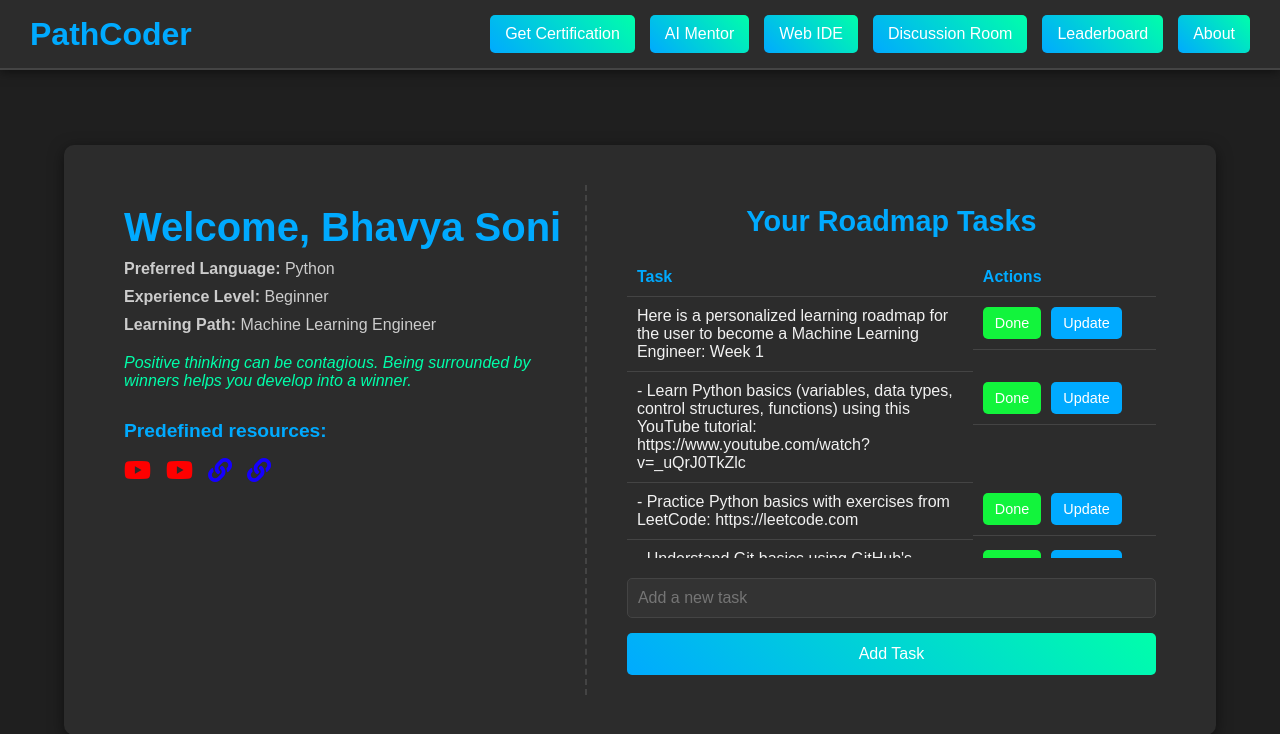
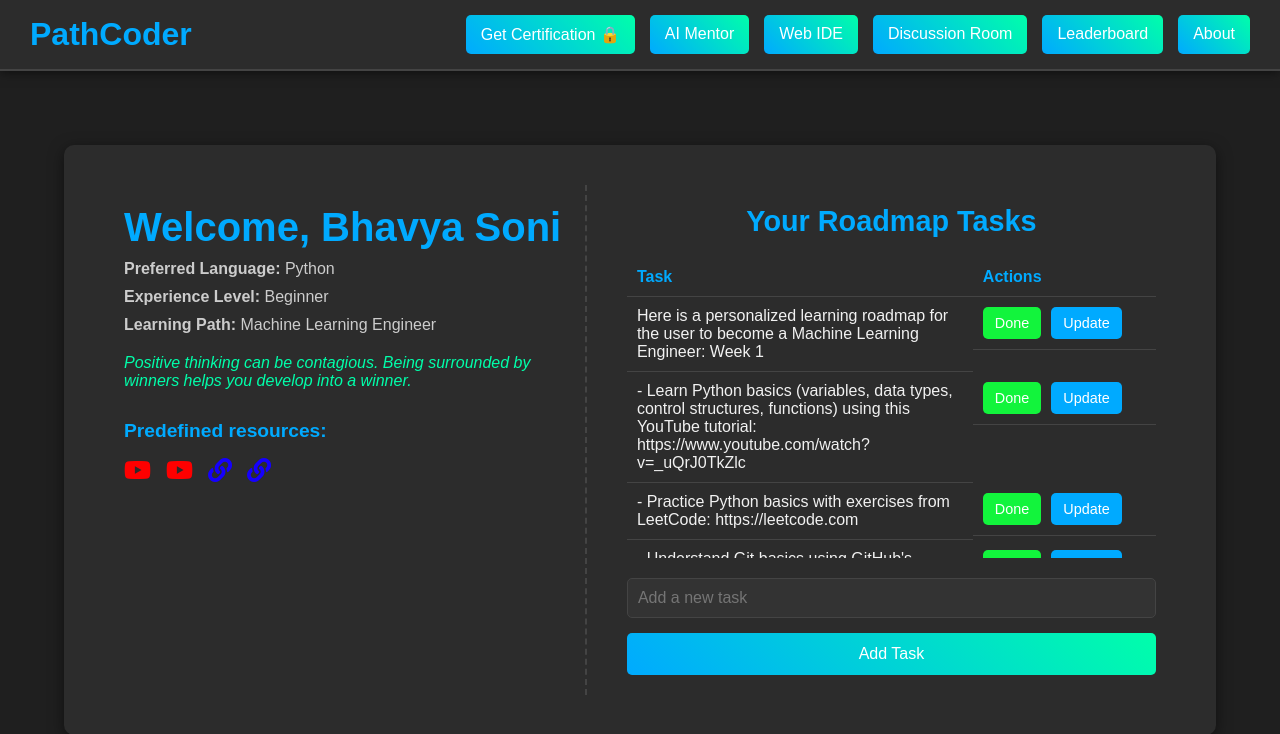
Before and after one commit to zGamingTechz/PathCoder, a Flask app: page / in a window 1280 px wide. Shown: the top 734 px of the page. Run offline with Flask 3, Linux system fonts and the light colour scheme; a user stored in the database is signed in; data comes from the database, SQL or seed files in the repository; both versions use the stored data as it was after the commit.

Commit message:
Added logic to certification button

```diff
--- a/templates/home.html
+++ b/templates/home.html
@@ -13,7 +13,11 @@
         <h1>PathCoder</h1>
     </div>
     <nav class="nav-links">
-        <a href="/certification" class="nav-btn">Get Certification</a>
+        {% if tasks|length < 1 %}
+            <a href="/certification" class="nav-btn">Get Certification 🔓</a>
+        {% else %}
+            <a href="/certification" class="nav-btn">Get Certification 🔒</a>
+        {% endif %}
         <a href="/chatbot" class="nav-btn">AI Mentor</a>
         <a href="/ide" class="nav-btn">Web IDE</a>
         <a href="/chatroom" class="nav-btn">Discussion Room</a>
@@ -58,7 +62,7 @@
         {% if tasks|length < 1 %}
         <div class="no-tasks">
             <h4>Congratulations on completing all the tasks</h4>
-            <a href="/certification" class="nav-btn">Get Certified</a>
+            <a href="/certification" class="nav-btn">Get Certification</a>
         </div>
         {% else %}
         <div class="scrollable-questions">
```
Also changed, not shown: instance/test.db.
